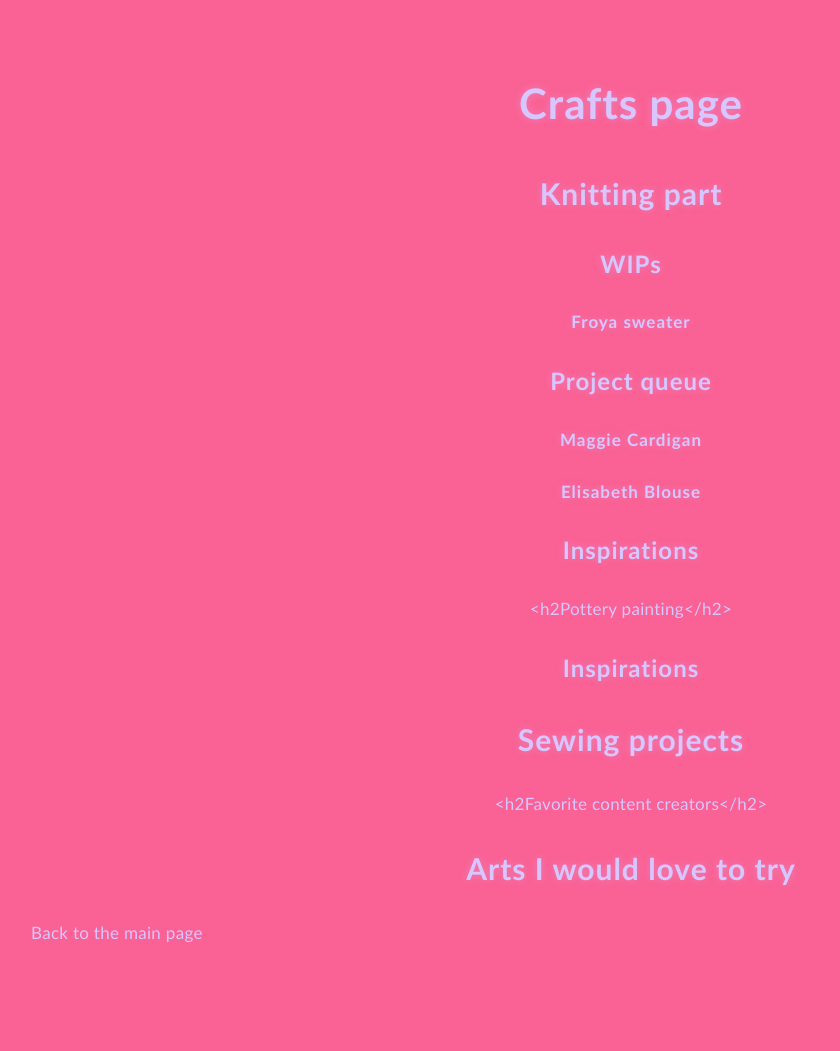
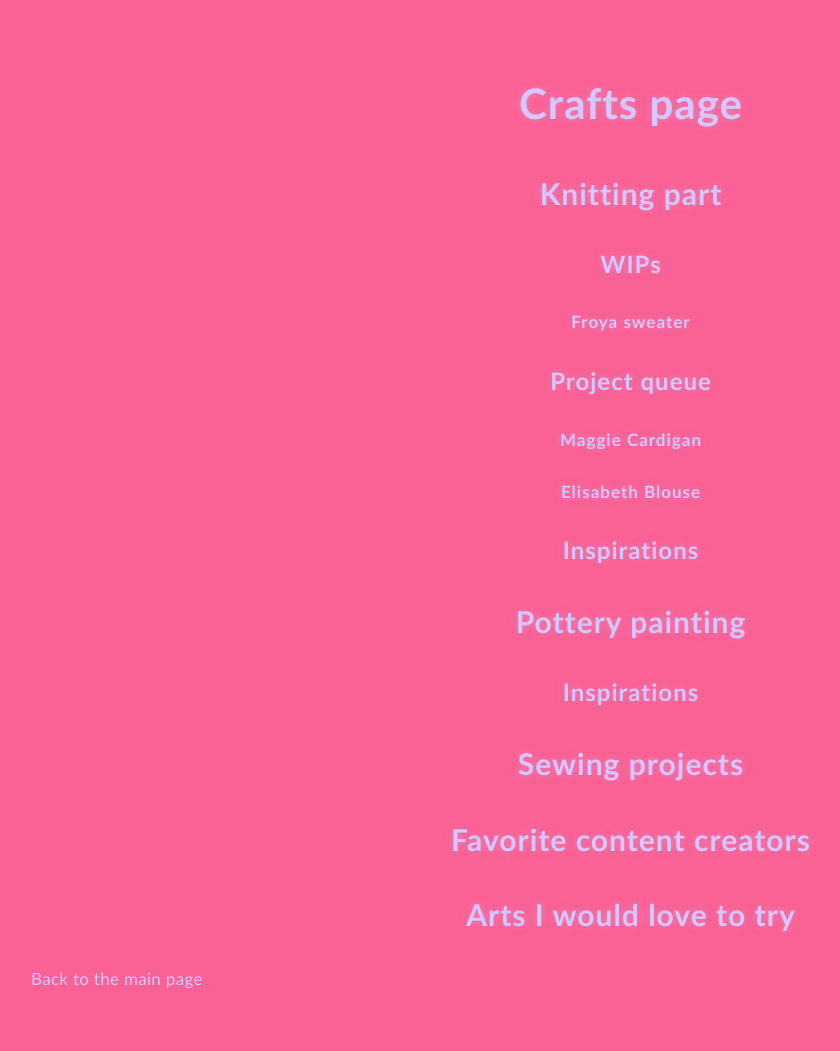
Before and after one commit to Enora-7/Blog, a Jekyll site: the page built from crafts.md, in a window 1280 px wide. Shown: the whole page, without its empty margins (9-849 px from the left). Built offline with Jekyll 4.4.1, drawn with Linux system fonts in a browser that asks for light colours; our own code applies the rules of GitHub Pages for plain Markdown files; before the commit the page ends 1005 px from its top, so only the background shows below that.

Commit message:
Fix HTML tags in crafts.md

```diff
--- a/crafts.md
+++ b/crafts.md
@@ -19,13 +19,13 @@
 
   <h3>Inspirations</h3>
 
-  <h2Pottery painting</h2>
+  <h2>Pottery painting</h2>
 
   <h3>Inspirations</h3>
 
   <h2>Sewing projects</h2>
 
-  <h2Favorite content creators</h2>
+  <h2>Favorite content creators</h2>
 
   <h2>Arts I would love to try</h2>
 
```
